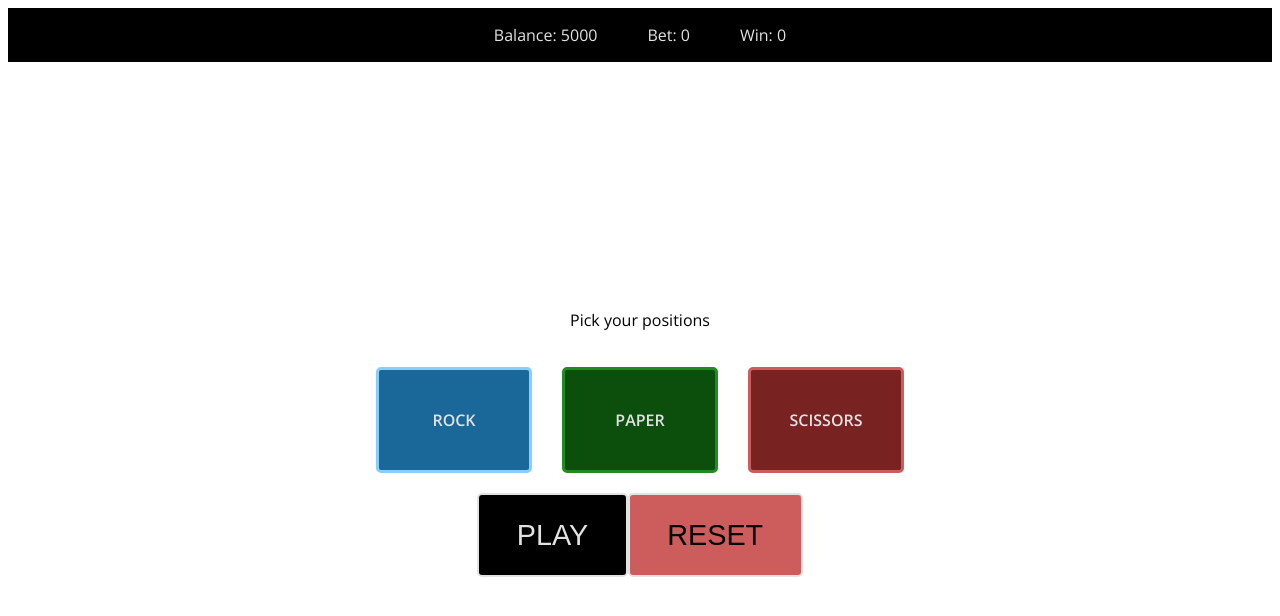
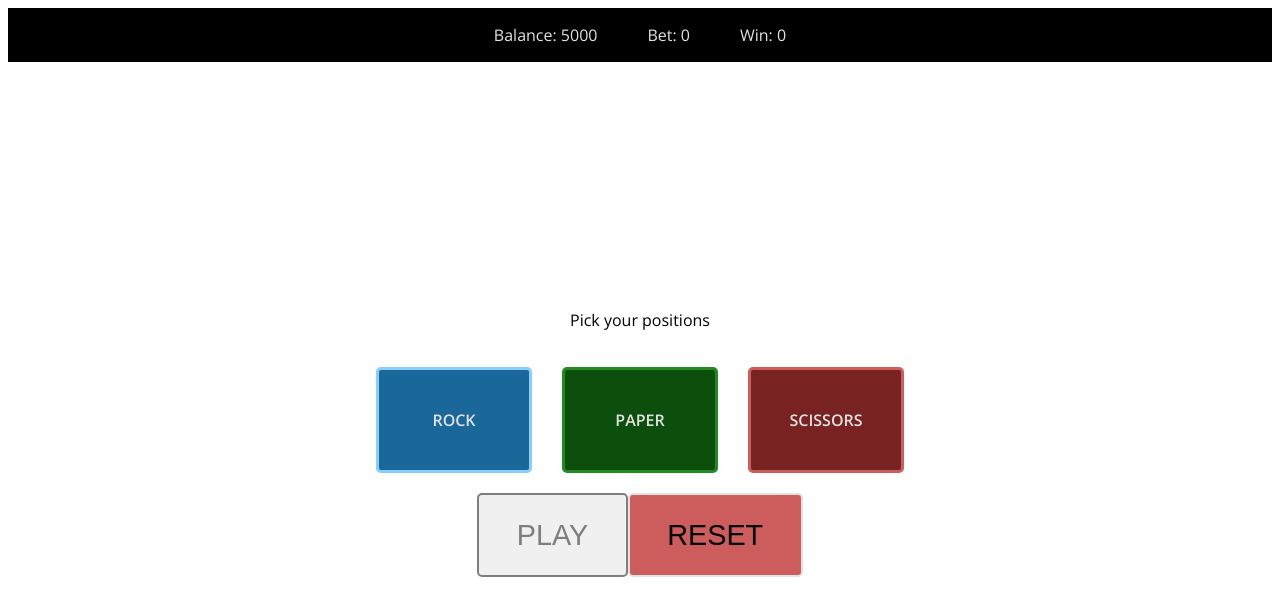
Before and after one commit to KiraBurova/rock-paper-scissors, a React (Vite) app: page / in a window 1280 px wide. Shown: the top 616 px of the page. Built offline with nearby package versions, Linux system fonts and the light colour scheme.

Commit message:
added reseting of won value

```diff
--- a/src/App.tsx
+++ b/src/App.tsx
@@ -6,7 +6,7 @@ import Header from './components/header';
 import Position from './components/position';
 import { POSITIONS } from './constants';
 
-import { decreaseBalance, increaseBalance, resetBets, RootState } from './store';
+import { decreaseBalance, increaseBalance, resetBets, resetWonValue, RootState } from './store';
 import { getNumberOfBets, getNotZeroBets, getTotalValueOfBets } from './store/selectors';
 
 import styles from './styles.module.scss';
@@ -53,6 +53,7 @@ function App() {
   const handleLoss = () => {
     setTimeout(() => {
       dispatch(decreaseBalance(totalValueOfBets));
+      dispatch(resetWonValue());
       setLost(true);
       setLoading(false);
       handleResetGame();
@@ -79,7 +80,7 @@ function App() {
           ))}
         </div>
         <div>
-          <button disabled={loading} className={styles.playButton} onClick={handleStartGame}>
+          <button disabled={loading || !numberOfBets} className={styles.playButton} onClick={handleStartGame}>
             Play
           </button>
           <button className={styles.resetButton} onClick={handleResetGame}>
--- a/src/store/index.ts
+++ b/src/store/index.ts
@@ -36,12 +36,14 @@ const betSlice = createSlice({
     },
     resetBets: (state) => {
       state.allBets = POSITIONS;
+    },
+    resetWonValue: (state) => {
       state.wonValue = 0;
     },
   },
 });
 
-export const { addBet, decreaseBalance, increaseBalance, resetBets } = betSlice.actions;
+export const { addBet, decreaseBalance, increaseBalance, resetBets, resetWonValue } = betSlice.actions;
 
 export const store = configureStore({
   reducer: betSlice.reducer,
```
